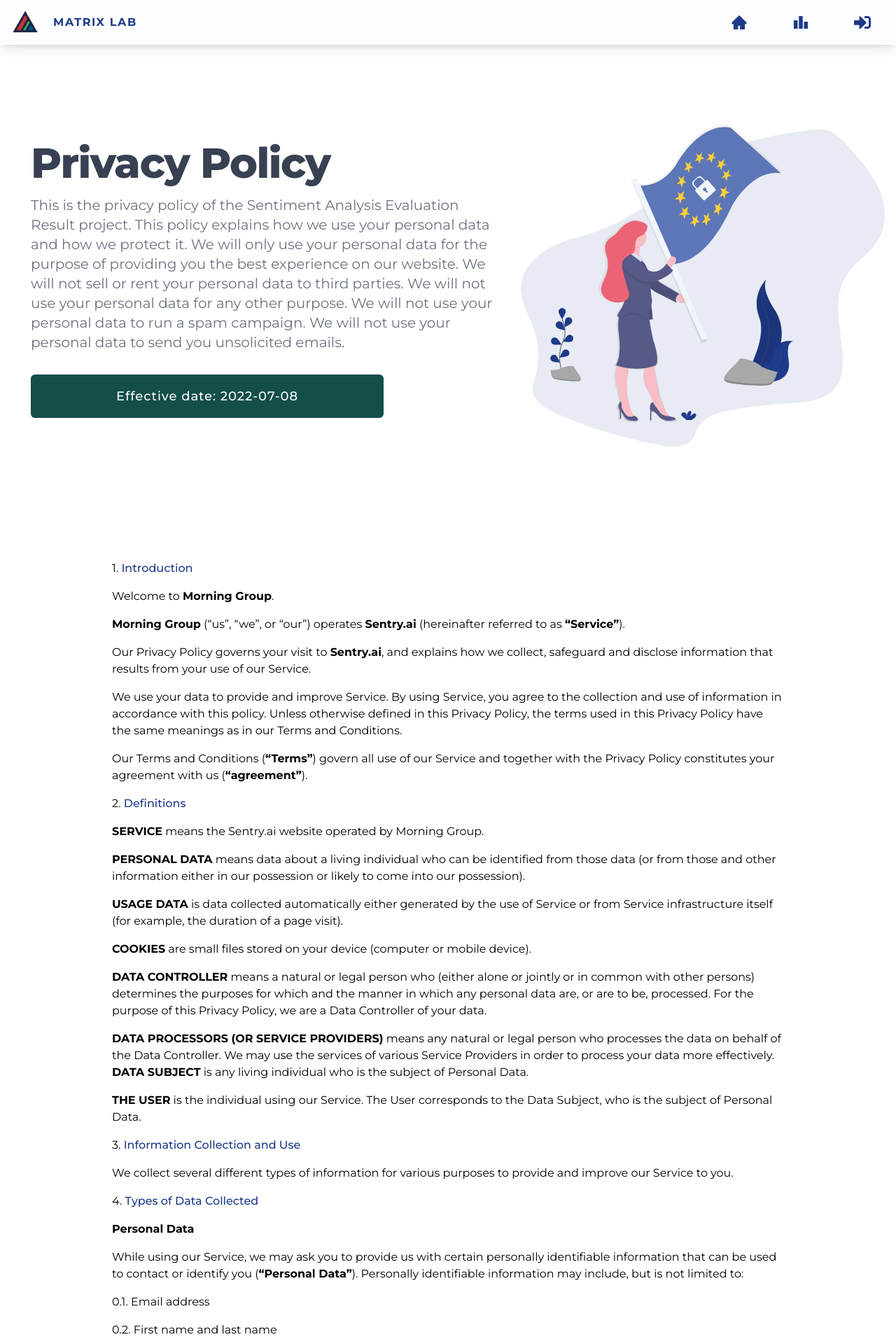
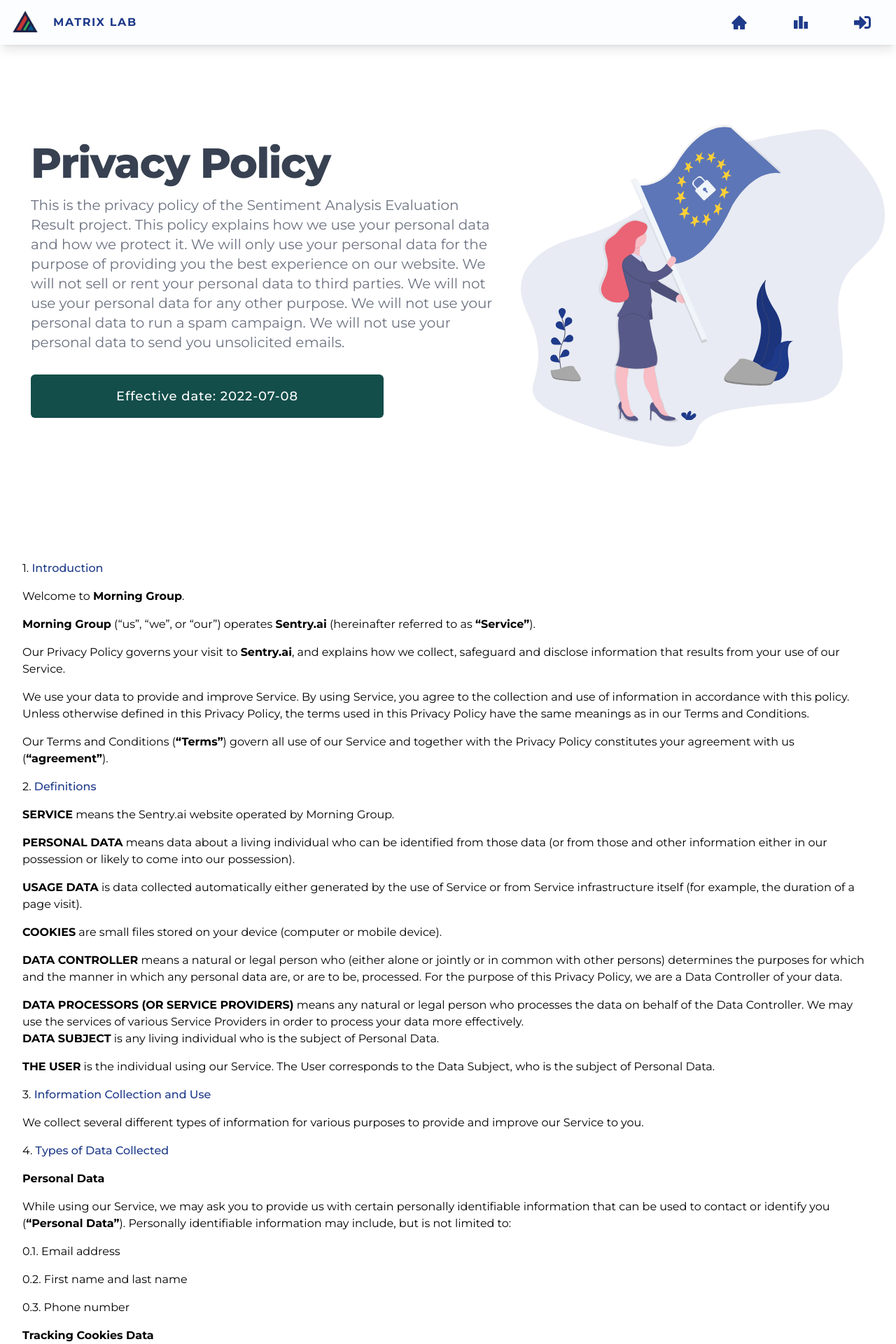
Before and after one commit to Jm-Paunlagui/Matrix-Lab-Client, a React (Create React App) app in the folder client/: page /privacy-policy in a window 1280 px wide. Shown: the top 1920 px of the page at 70% size. Built offline with nearby package versions, Linux system fonts and the light colour scheme.

Commit message:
Revision: max-width changed

```diff
--- a/client/src/views/PrivacyPolicy.js
+++ b/client/src/views/PrivacyPolicy.js
@@ -19,7 +19,7 @@ const PrivacyPolicy = () => {
                     <img src={Privacy} alt="mockup"/>
                 </div>
             </div>
-            <div className="max-w-5xl px-4 mx-auto mb-20 sm:px-6 lg:px-8 font-Montserrat">
+            <div className="px-4 mx-auto mb-20 max-w-7xl sm:px-6 lg:px-8 font-Montserrat">
                 <div>
                     <span className="inline">1.</span>{' '}
                     <span className="inline font-medium text-blue-900">Introduction</span>
```
